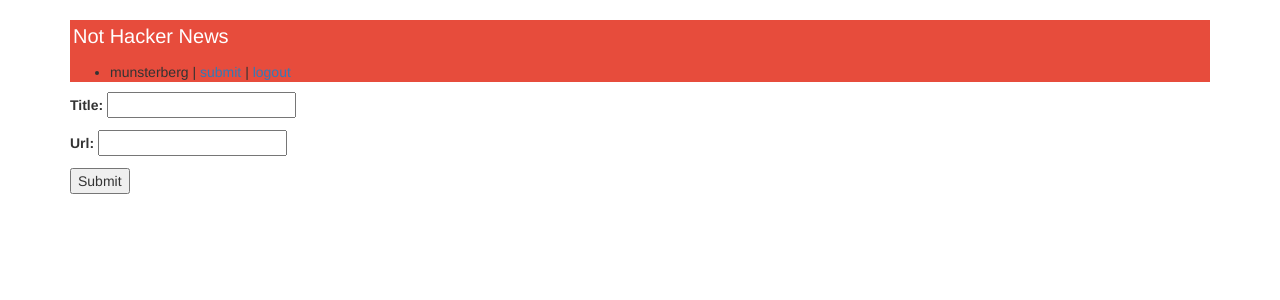
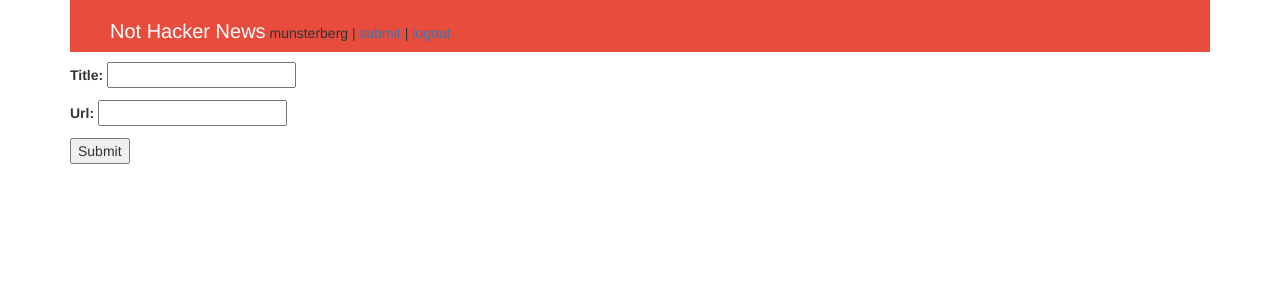
Before and after one commit to Munsterberg/hackernews_clone, a Django app: page /story/ in a window 1280 px wide. Shown: the top 300 px of the page. Run offline with Django 3.2, Linux system fonts and the light colour scheme; a user stored in the database is signed in; some libraries are stand-ins or nearby versions.

Commit message:
Slight style changes

```diff
--- a/assets/css/style.css
+++ b/assets/css/style.css
@@ -2,9 +2,12 @@
   background-color: #e74c3c;
 }
 
-#header > h1 {
+#header > ul > li > h1 {
   font-size: 20px;
   color: #ffffff;
-  padding: 5px 0px 5px 0px;
-  margin-left: 3px;
 }
+
+#header > ul > li {
+  list-style: none;
+  display: inline-block;
+}
--- a/templates/layout.html
+++ b/templates/layout.html
@@ -11,9 +11,11 @@
 
   <div class="container">
     <div id="header">
-      <h1>Not Hacker News</h1>
       <ul>
-        <li>
+      <li>
+        <h1>Not Hacker News</h1>
+      </li>
+        <li id="user-info">
           {% if user.is_authenticated %}
             {{ user.username }} | <a href="/story/">submit</a> | <a href="/logout/">logout</a>
             {% else %}
```
Also changed, not shown: db.sqlite3.
